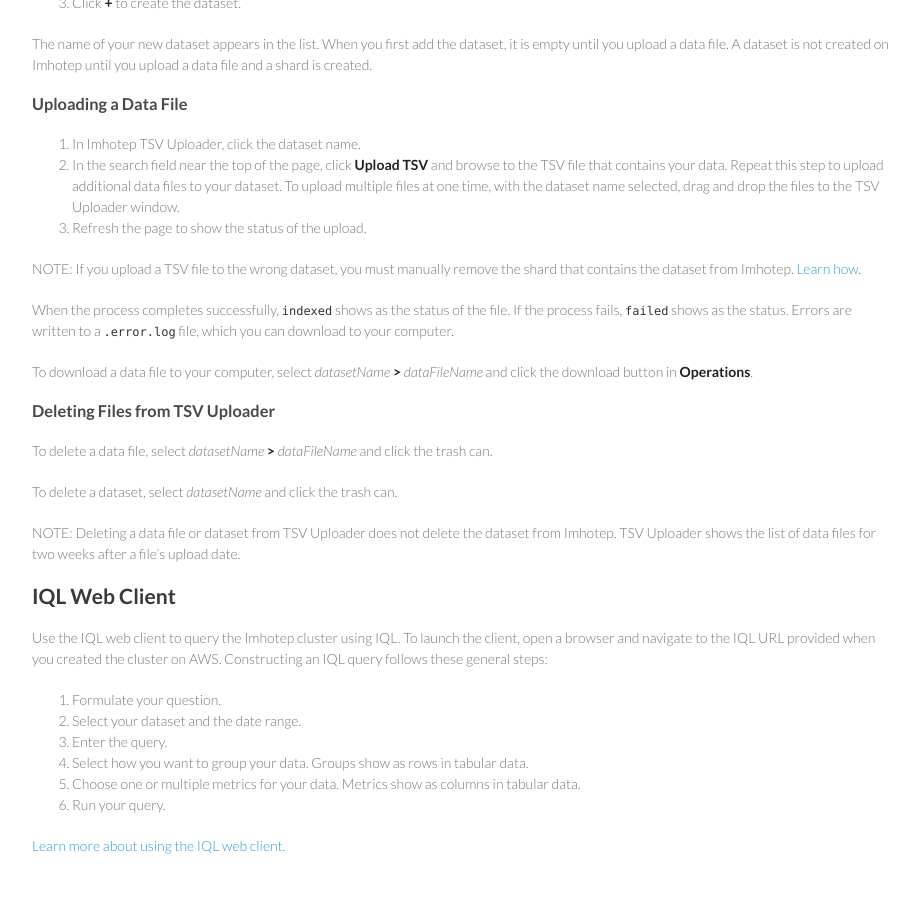
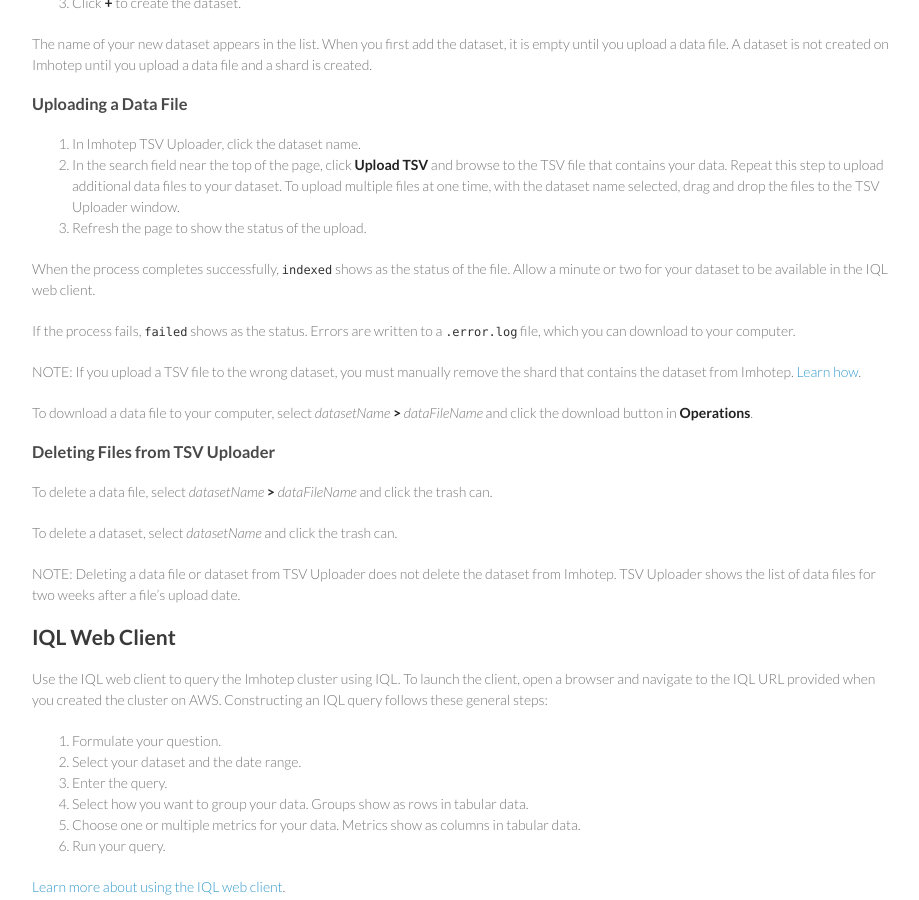
Before and after one commit to indeedeng/imhotep, a Jekyll site: the page built from docs/quick-start.md, in a window 1280 px wide and 900 px high, scrolled down 2025 px. Shown: the whole window, without its empty margins (294-1213 px from the left). Built offline with Jekyll 4.4.1, drawn with Linux system fonts in a browser that asks for light colours; Markdown is read by kramdown in place of the engine named in the settings.

Commit message:
added wait time for datasets to show in iqlweb

```diff
--- a/docs/quick-start.md
+++ b/docs/quick-start.md
@@ -102,9 +102,11 @@
 2. In the search field near the top of the page, click **Upload TSV** and browse to the TSV file that contains your data. Repeat this step to upload additional data files to your dataset. To upload multiple files at one time, with the dataset name selected, drag and drop the files to the TSV Uploader window.
 3. Refresh the page to show the status of the upload.
 
+When the process completes successfully, `indexed` shows as the status of the file. Allow a minute or two for your dataset to be available in the IQL web client.
+
+If the process fails, `failed` shows as the status. Errors are written to a `.error.log` file, which you can download to your computer.
+
 NOTE: If you upload a TSV file to the wrong dataset, you must manually remove the shard that contains the dataset from Imhotep. [Learn how]({{ site.baseurl }}/docs/troubleshooting).
-
-When the process completes successfully, `indexed` shows as the status of the file. If the process fails, `failed` shows as the status. Errors are written to a `.error.log` file, which you can download to your computer.
 
 To download a data file to your computer, select *datasetName* **>** *dataFileName* and click the download button in **Operations**.
 
```
